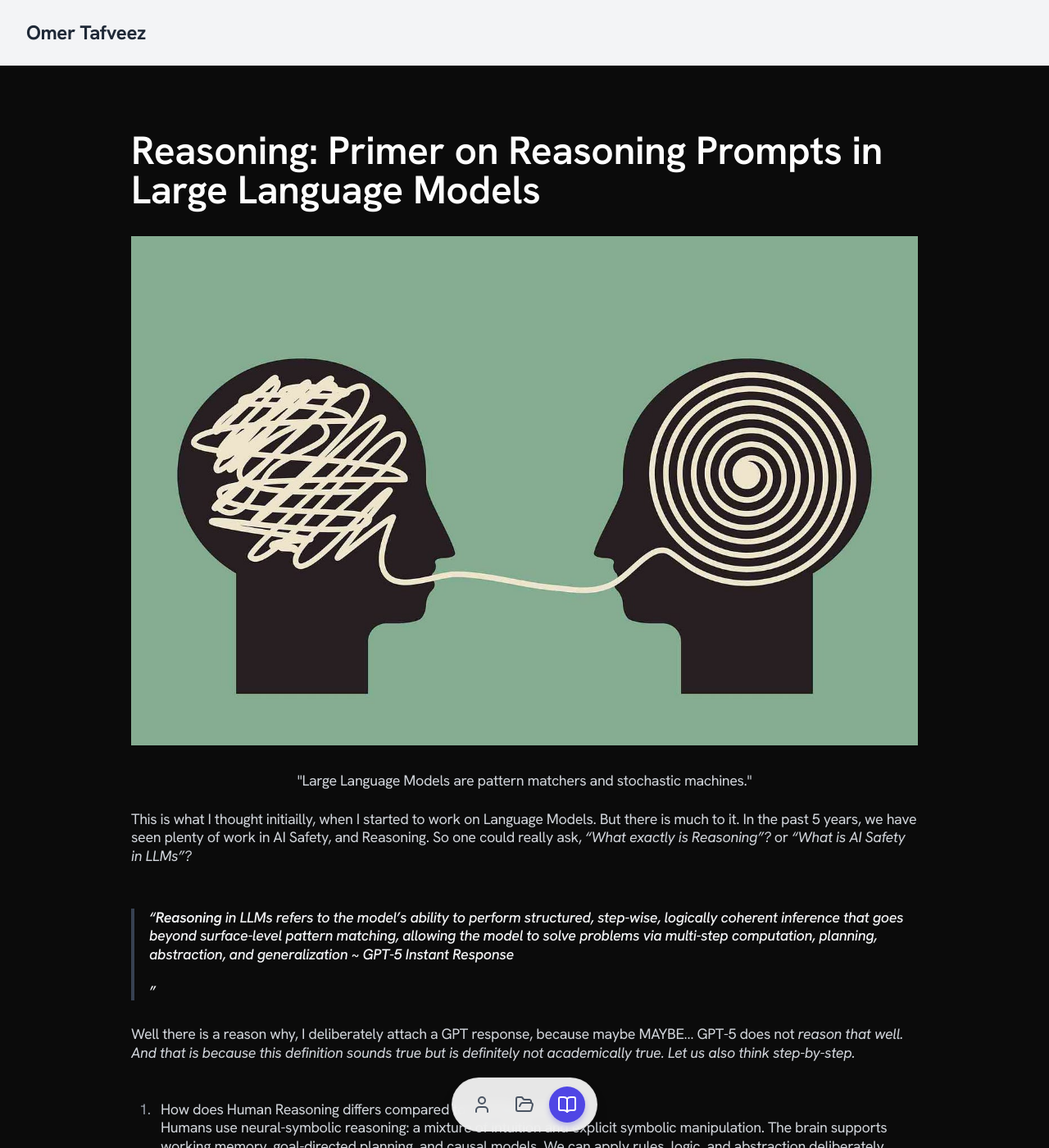
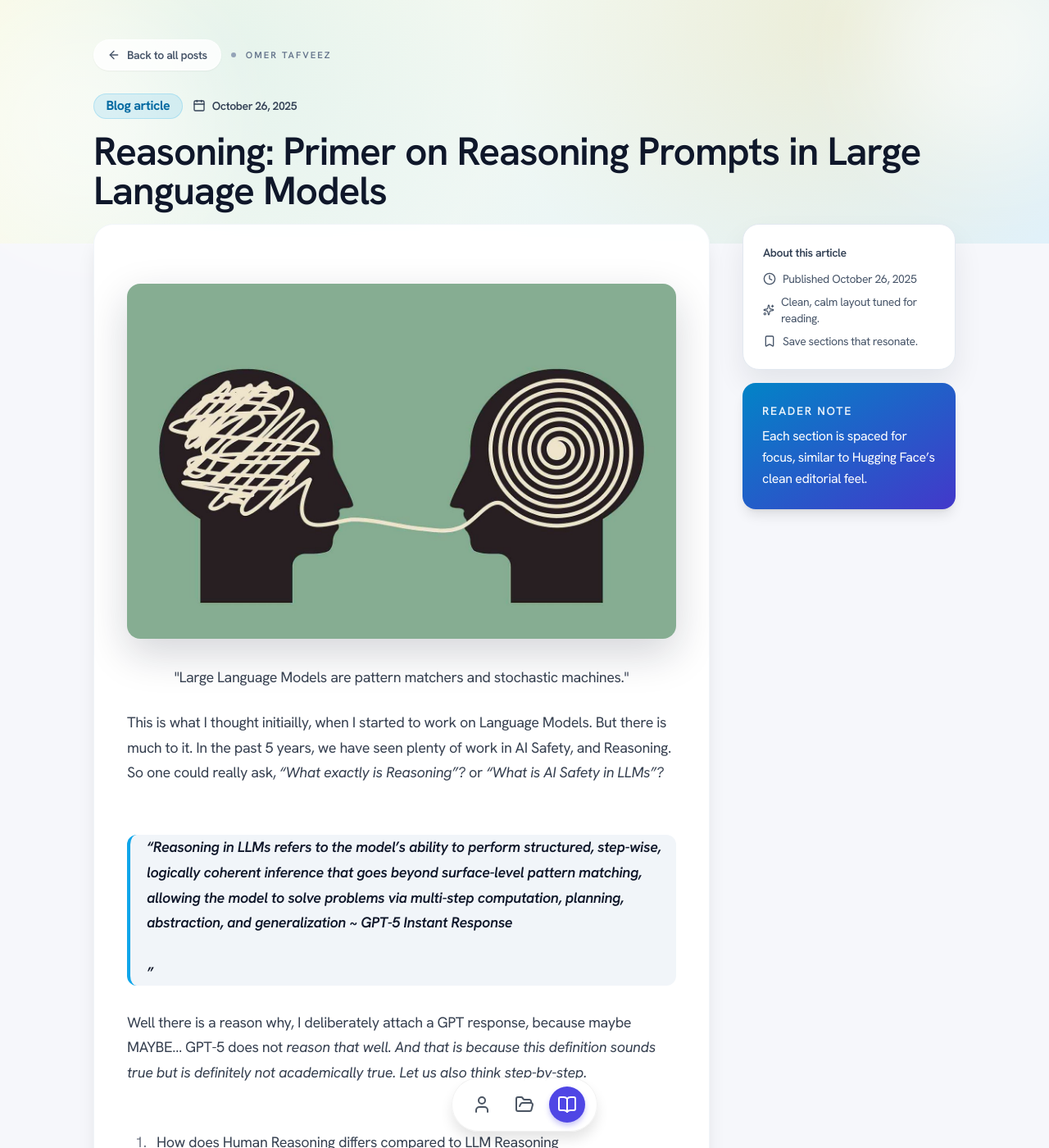
Before and after one commit to omertafveez-2001/omertafveez-2001.github.io, a Jekyll site: the page built from blogs/reasoning-primer/reasoning-primer.md, in a window 1280 px wide and 1400 px high. Shown: the whole window at 82% size. Built offline with Jekyll 4.4.1, drawn with Linux system fonts in a browser that asks for light colours; nearby versions of some CDN libraries.

Commit message:
reasoning

```diff
--- a/_layouts/post.html
+++ b/_layouts/post.html
@@ -20,9 +20,84 @@
 
   <!-- Custom Styles -->
   <link rel="stylesheet" href="/style.css">
+  <style>
+    /* Blog-specific polish inspired by Hugging Face */
+    .blog-hero {
+      background: radial-gradient(circle at 20% 20%, rgba(14, 165, 233, 0.08), transparent 35%),
+                  radial-gradient(circle at 80% 10%, rgba(248, 180, 0, 0.12), transparent 40%),
+                  linear-gradient(135deg, #fefce8, #e0f2fe);
+    }
+    .blog-shell {
+      max-width: 1100px;
+    }
+    .blog-prose {
+      max-width: 72ch;
+      color: #0f172a;
+    }
+    .blog-prose,
+    .blog-prose p,
+    .blog-prose li {
+      line-height: 1.7;
+    }
+    .blog-prose h1,
+    .blog-prose h2,
+    .blog-prose h3 {
+      color: #0f172a;
+      letter-spacing: -0.02em;
+      font-weight: 700;
+    }
+    .blog-prose h2 {
+      margin-top: 2.5rem;
+    }
+    .blog-prose blockquote {
+      border-left: 4px solid #0ea5e9;
+      padding-left: 1.25rem;
+      background: #f1f5f9;
+      border-radius: 12px;
+      color: #0f172a;
+      font-weight: 600;
+    }
+    .blog-prose a {
+      color: #0ea5e9;
+      font-weight: 700;
+      text-decoration: none;
+      border-bottom: 1px solid rgba(14, 165, 233, 0.35);
+    }
+    .blog-prose pre,
+    .blog-prose code {
+      background: #0f172a;
+      color: #e5e7eb;
+      border-radius: 14px;
+      box-shadow: 0 10px 30px rgba(15, 23, 42, 0.25);
+    }
+    .blog-prose pre {
+      padding: 1.1rem 1.2rem;
+    }
+    .blog-prose img {
+      border-radius: 16px;
+      box-shadow: 0 18px 50px rgba(15, 23, 42, 0.18);
+    }
+    .meta-pill {
+      display: inline-flex;
+      align-items: center;
+      gap: 0.4rem;
+      padding: 0.4rem 0.9rem;
+      border-radius: 999px;
+      background: rgba(14, 165, 233, 0.12);
+      color: #0369a1;
+      font-weight: 700;
+      border: 1px solid rgba(14, 165, 233, 0.2);
+    }
+    .aside-card {
+      border: 1px solid #e2e8f0;
+      background: #fff;
+      border-radius: 20px;
+      box-shadow: 0 18px 35px rgba(15, 23, 42, 0.08);
+    }
+  </style>
 </head>
 
-<body class="subpixel-antialiased leading-none tracking-tight relative m-0 p-0 font-['Hanken_Grotesk'] bg-[#0b0b0b] text-white">
+<body class="subpixel-antialiased leading-none tracking-tight relative m-0 p-0 font-['Hanken_Grotesk'] bg-[#f6f7fb] text-[#0f172a]">
 
   <nav class="floating-nav">
     <a href="/index.html" class="nav-item">
@@ -41,17 +116,81 @@
 
   <div class="scroll-watcher-bar"></div>
 
-  <h2 class="text-2xl font-bold text-gray-800 mb-4 pt-6 pb-6 pl-8 custom-heading text-left bg-gray-100">Omer Tafveez</h2>
-  <main class="max-w-5xl mx-auto px-8 py-16 text-white">
-    <h1 class="text-5xl font-semibold mb-8">{{ page.title }}</h1>
-    <article class="prose prose-lg prose-invert max-w-none blog-prose">
-      {{ content }}
-    </article>
+  <header class="relative blog-hero">
+    <div class="absolute inset-0 pointer-events-none">
+      <div class="absolute -right-12 -top-16 w-64 h-64 bg-white/60 blur-3xl rounded-full"></div>
+      <div class="absolute -left-10 bottom-0 w-72 h-72 bg-white/50 blur-3xl rounded-full"></div>
+    </div>
+    <div class="relative mx-auto blog-shell px-6 pt-12 pb-10">
+      <div class="flex items-center gap-3 text-sm text-slate-600 font-semibold">
+        <a href="/blogs.html" class="inline-flex items-center gap-2 rounded-full bg-white/80 border border-white/70 px-4 py-2 shadow-sm hover:-translate-y-[1px] transition">
+          <i data-lucide="arrow-left" class="w-4 h-4"></i>
+          Back to all posts
+        </a>
+        <span class="h-1.5 w-1.5 rounded-full bg-slate-400"></span>
+        <span class="uppercase tracking-[0.18em] text-[0.7rem] text-slate-500">Omer Tafveez</span>
+      </div>
+      <div class="mt-7 space-y-4">
+        <div class="flex flex-wrap items-center gap-3">
+          <span class="meta-pill">Blog article</span>
+          {% if page.date %}
+          <span class="text-sm font-semibold text-slate-700 flex items-center gap-2">
+            <i data-lucide="calendar" class="w-4 h-4"></i>
+            {{ page.date | date: "%B %d, %Y" }}
+          </span>
+          {% endif %}
+          {% if page.tags %}
+          <div class="flex flex-wrap gap-2">
+            {% for tag in page.tags %}
+            <span class="text-xs font-semibold px-3 py-1 rounded-full bg-white/80 border border-slate-200 text-slate-700">{{ tag }}</span>
+            {% endfor %}
+          </div>
+          {% endif %}
+        </div>
+        <h1 class="text-4xl md:text-5xl font-semibold tracking-tight text-slate-900 leading-tight">{{ page.title }}</h1>
+        {% if page.subtitle %}
+        <p class="text-lg text-slate-700 max-w-3xl">{{ page.subtitle }}</p>
+        {% endif %}
+      </div>
+    </div>
+  </header>
+
+  <main class="relative -mt-6 pb-20">
+    <div class="mx-auto blog-shell px-6 grid lg:grid-cols-[minmax(0,3fr)_minmax(260px,1fr)] gap-10">
+      <article class="prose prose-lg max-w-none blog-prose bg-white/95 backdrop-blur border border-slate-100 rounded-3xl px-8 md:px-10 py-10 shadow-xl">
+        {{ content }}
+      </article>
+      <aside class="hidden lg:flex flex-col gap-4 sticky top-24 self-start">
+        <div class="aside-card p-6">
+          <p class="text-sm font-semibold text-slate-700 mb-3">About this article</p>
+          <div class="space-y-2 text-sm text-slate-600">
+            {% if page.date %}
+            <p class="flex items-center gap-2">
+              <i data-lucide="clock" class="w-4 h-4"></i>
+              <span>Published {{ page.date | date: "%B %d, %Y" }}</span>
+            </p>
+            {% endif %}
+            <p class="flex items-center gap-2">
+              <i data-lucide="sparkles" class="w-4 h-4"></i>
+              <span>Clean, calm layout tuned for reading.</span>
+            </p>
+            <p class="flex items-center gap-2">
+              <i data-lucide="bookmark" class="w-4 h-4"></i>
+              <span>Save sections that resonate.</span>
+            </p>
+          </div>
+        </div>
+        <div class="rounded-2xl p-6 text-white shadow-lg bg-gradient-to-br from-sky-600 to-indigo-700">
+          <p class="text-sm uppercase tracking-[0.12em] font-semibold mb-2 opacity-90">Reader note</p>
+          <p class="text-base leading-relaxed">Each section is spaced for focus, similar to Hugging Face’s clean editorial feel.</p>
+        </div>
+      </aside>
+    </div>
   </main>
 
   <!--Empty Footer-->
   <!--Same color as the body-->
-  <footer class="bg-[#0b0b0b] py-6"></footer>
+  <footer class="bg-transparent py-6"></footer>
 
   <script>
     lucide.createIcons();
```
